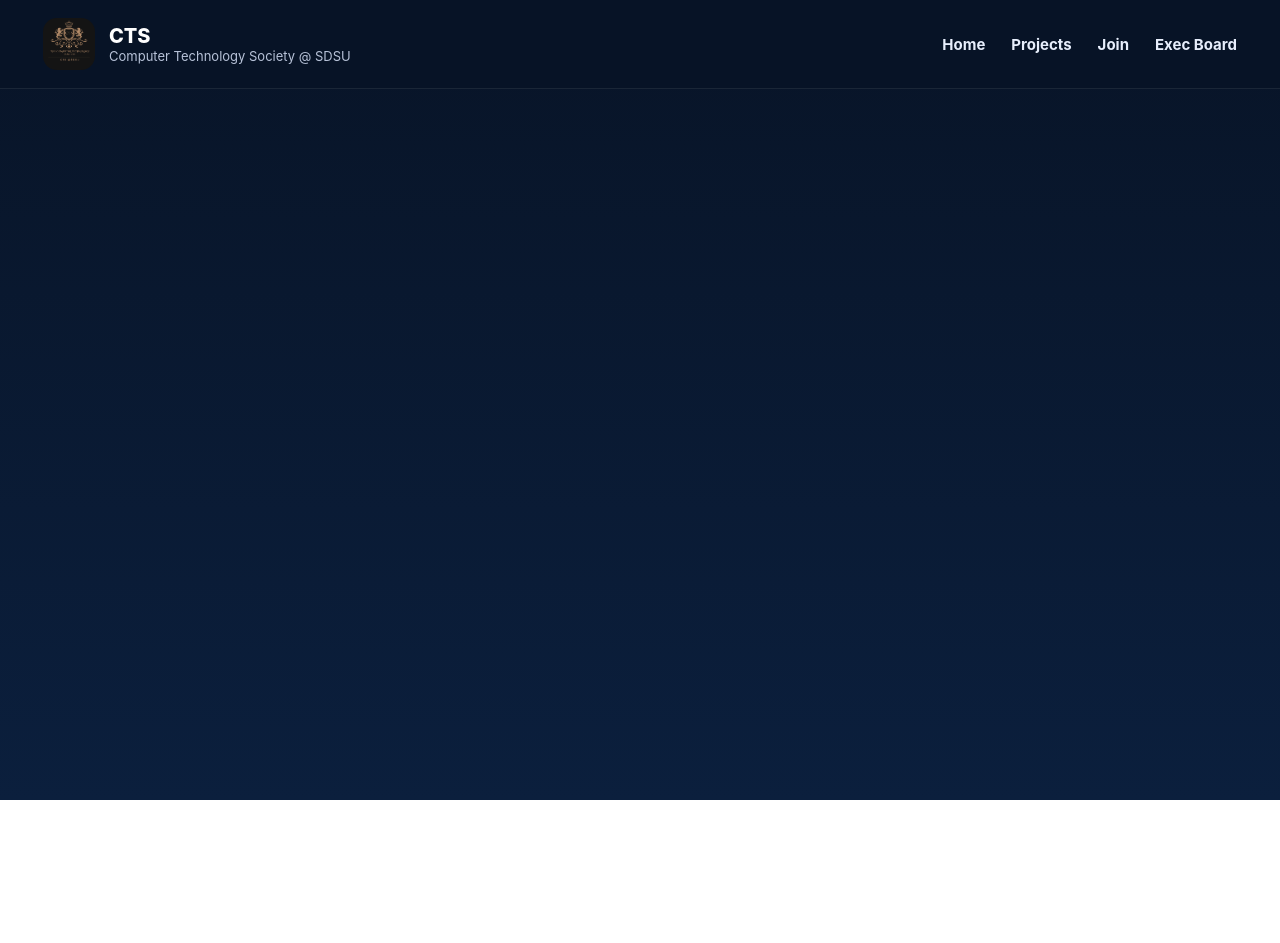
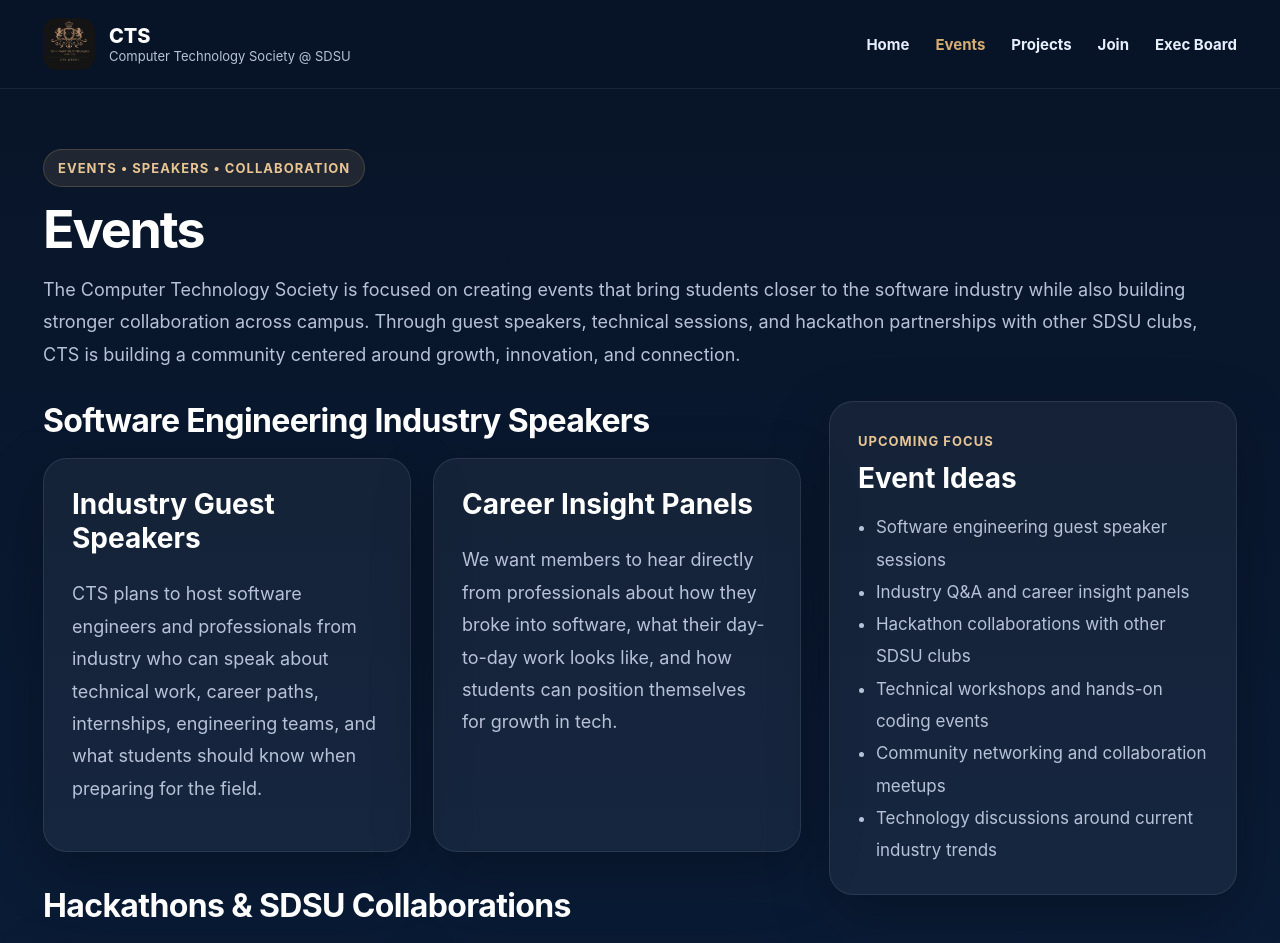
Before and after one commit to meelodh/cts-website, a React (Vite) app: page /events in a window 1280 px wide. Shown: the top 943 px of the page. Before the commit the page ends 800 px from the top, so only its background shows below. Built offline with nearby package versions, Linux system fonts and the light colour scheme.

Commit message:
upgrade events page layout

```diff
--- a/src/App.jsx
+++ b/src/App.jsx
@@ -1,8 +1,11 @@
 import { Routes, Route, NavLink } from "react-router-dom";
 import Home from "./pages/Home";
+import Events from "./pages/Events";
 import Projects from "./pages/Projects";
 import Join from "./pages/Join";
 import ExecBoard from "./pages/ExecBoard";
+
+
 
 function App() {
   return (
@@ -19,6 +22,7 @@ function App() {
 
           <nav className="nav-links">
             <NavLink to="/" className="nav-link">Home</NavLink>
+            <NavLink to="/events" className="nav-link">Events</NavLink>
             <NavLink to="/projects" className="nav-link">Projects</NavLink>
             <NavLink to="/join" className="nav-link">Join</NavLink>
             <NavLink to="/exec-board" className="nav-link">Exec Board</NavLink>
@@ -29,6 +33,7 @@ function App() {
       <main>
         <Routes>
           <Route path="/" element={<Home />} />
+          <Route path="/events" element={<Events />} />
           <Route path="/projects" element={<Projects />} />
           <Route path="/join" element={<Join />} />
           <Route path="/exec-board" element={<ExecBoard />} />
--- /dev/null
+++ b/src/pages/Events.jsx
@@ -0,0 +1,90 @@
+function Events() {
+  const upcomingIdeas = [
+    "Software engineering guest speaker sessions",
+    "Industry Q&A and career insight panels",
+    "Hackathon collaborations with other SDSU clubs",
+    "Technical workshops and hands-on coding events",
+    "Community networking and collaboration meetups",
+    "Technology discussions around current industry trends"
+  ];
+
+  const speakerHighlights = [
+    {
+      title: "Industry Guest Speakers",
+      text: "CTS plans to host software engineers and professionals from industry who can speak about technical work, career paths, internships, engineering teams, and what students should know when preparing for the field."
+    },
+    {
+      title: "Career Insight Panels",
+      text: "We want members to hear directly from professionals about how they broke into software, what their day-to-day work looks like, and how students can position themselves for growth in tech."
+    }
+  ];
+
+  const collaborationHighlights = [
+    {
+      title: "Hackathon Collaborations",
+      text: "CTS is interested in partnering with other SDSU organizations to help create collaborative hackathons and technical events that encourage innovation, teamwork, and hands-on building."
+    },
+    {
+      title: "Cross-Club Community Building",
+      text: "By working with other clubs on campus, CTS wants to help strengthen the broader SDSU technology community through larger events, shared programming, and stronger student connections."
+    }
+  ];
+
+  return (
+    <section className="page">
+      <div className="section-header">
+        <div className="eyebrow">Events • Speakers • Collaboration</div>
+        <h1 className="section-title">Events</h1>
+        <p className="section-text">
+          The Computer Technology Society is focused on creating events that bring
+          students closer to the software industry while also building stronger
+          collaboration across campus. Through guest speakers, technical sessions,
+          and hackathon partnerships with other SDSU clubs, CTS is building a
+          community centered around growth, innovation, and connection.
+        </p>
+      </div>
+
+      <div className="events-layout">
+        <div className="events-main">
+          <section className="events-block">
+            <h2 className="events-block-title">Software Engineering Industry Speakers</h2>
+            <div className="card-grid">
+              {speakerHighlights.map((item) => (
+                <div key={item.title} className="glass-card">
+                  <h2>{item.title}</h2>
+                  <p>{item.text}</p>
+                </div>
+              ))}
+            </div>
+          </section>
+
+          <section className="events-block">
+            <h2 className="events-block-title">Hackathons & SDSU Collaborations</h2>
+            <div className="card-grid">
+              {collaborationHighlights.map((item) => (
+                <div key={item.title} className="glass-card">
+                  <h2>{item.title}</h2>
+                  <p>{item.text}</p>
+                </div>
+              ))}
+            </div>
+          </section>
+        </div>
+
+        <aside className="events-sidebar">
+          <div className="events-side-card">
+            <div className="events-side-eyebrow">Upcoming Focus</div>
+            <h3>Event Ideas</h3>
+            <ul className="events-list">
+              {upcomingIdeas.map((item) => (
+                <li key={item}>{item}</li>
+              ))}
+            </ul>
+          </div>
+        </aside>
+      </div>
+    </section>
+  );
+}
+
+export default Events;
--- a/src/styles.css
+++ b/src/styles.css
@@ -438,3 +438,68 @@ a {
     font-size: 22px;
   }
 }
+
+.events-layout {
+  display: grid;
+  grid-template-columns: 1.3fr 0.7fr;
+  gap: 28px;
+  align-items: start;
+}
+
+.events-main {
+  display: grid;
+  gap: 34px;
+}
+
+.events-block-title {
+  font-size: 32px;
+  margin: 0 0 18px;
+  color: #ffffff;
+  letter-spacing: -0.02em;
+}
+
+.events-sidebar {
+  position: sticky;
+  top: 110px;
+}
+
+.events-side-card {
+  background: rgba(255,255,255,0.05);
+  border: 1px solid rgba(255,255,255,0.09);
+  border-radius: 24px;
+  box-shadow: 0 20px 60px rgba(0,0,0,0.25);
+  padding: 28px;
+}
+
+.events-side-eyebrow {
+  display: inline-block;
+  margin-bottom: 12px;
+  color: #e7c594;
+  font-size: 13px;
+  font-weight: 700;
+  letter-spacing: 0.08em;
+  text-transform: uppercase;
+}
+
+.events-side-card h3 {
+  margin: 0 0 16px;
+  font-size: 28px;
+}
+
+.events-list {
+  margin: 0;
+  padding-left: 18px;
+  color: #b7c2d8;
+  line-height: 1.9;
+  font-size: 17px;
+}
+
+@media (max-width: 1000px) {
+  .events-layout {
+    grid-template-columns: 1fr;
+  }
+
+  .events-sidebar {
+    position: static;
+  }
+}
```
